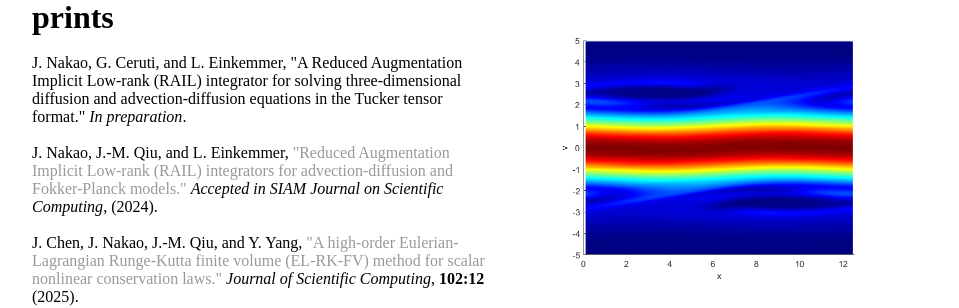
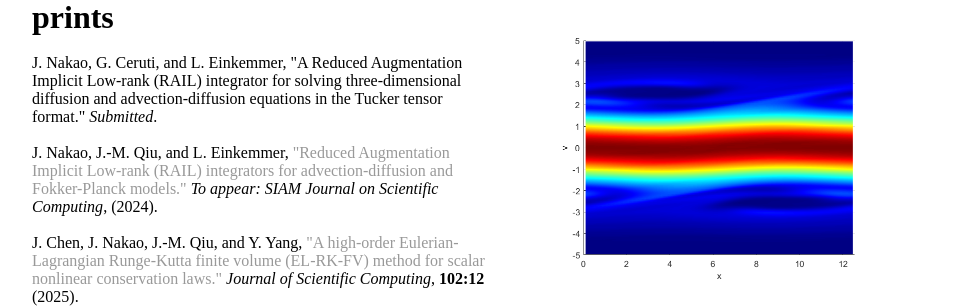
Before and after one commit to jhknakao/jhknakao.github.io, a Jekyll site: the page built from research.html, in a window 1280 px wide. Shown: the part 558-866 px from the top of the page, without its empty margins (160-1119 px from the left). Built offline with Jekyll 4.4.1, drawn with Linux system fonts in a browser that asks for light colours.

Commit message:
Update research.html

```diff
--- a/research.html
+++ b/research.html
@@ -21,10 +21,10 @@ title: My Research
 	<font size="6"><b>Research Publications and Pre-prints</b></font>
 	<br>
 	<br>
-	J. Nakao, G. Ceruti, and L. Einkemmer, "A Reduced Augmentation Implicit Low-rank (RAIL) integrator for solving three-dimensional diffusion and advection-diffusion equations in the Tucker tensor format." <i>In preparation</i>.
+	J. Nakao, G. Ceruti, and L. Einkemmer, "A Reduced Augmentation Implicit Low-rank (RAIL) integrator for solving three-dimensional diffusion and advection-diffusion equations in the Tucker tensor format." <i>Submitted</i>.
 	<br>
 	<br>
-	J. Nakao, J.-M. Qiu, and L. Einkemmer, <a href="https://arxiv.org/pdf/2311.15143.pdf">"Reduced Augmentation Implicit Low-rank (RAIL) integrators for advection-diffusion and Fokker-Planck models."</a> <i>Accepted in SIAM Journal on Scientific Computing</i>, (2024).
+	J. Nakao, J.-M. Qiu, and L. Einkemmer, <a href="https://arxiv.org/pdf/2311.15143.pdf">"Reduced Augmentation Implicit Low-rank (RAIL) integrators for advection-diffusion and Fokker-Planck models."</a> <i>To appear: SIAM Journal on Scientific Computing</i>, (2024).
 	<br>
 	<br>
 	J. Chen, J. Nakao, J.-M. Qiu, and Y. Yang, <a href="https://arxiv.org/pdf/2405.09835">"A high-order Eulerian-Lagrangian Runge-Kutta finite volume (EL-RK-FV) method for scalar nonlinear conservation laws."</a> <i>Journal of Scientific Computing</i>, <b>102:12</b> (2025).
```
